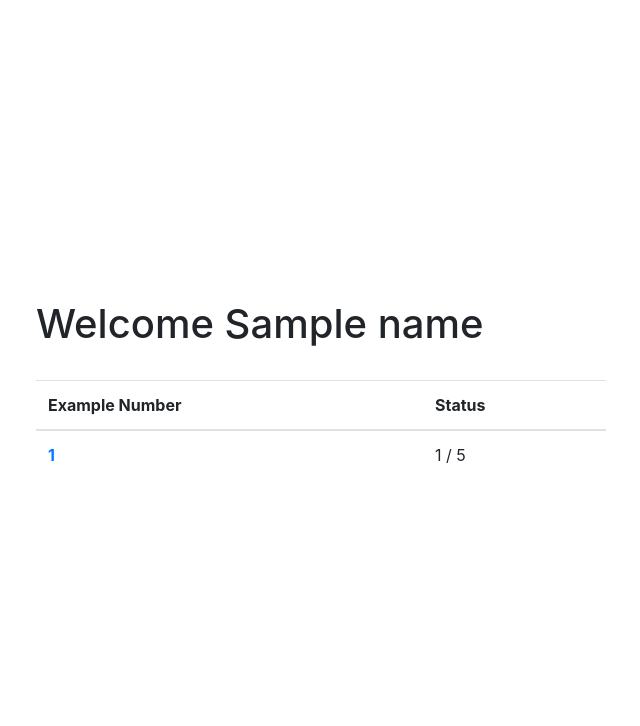
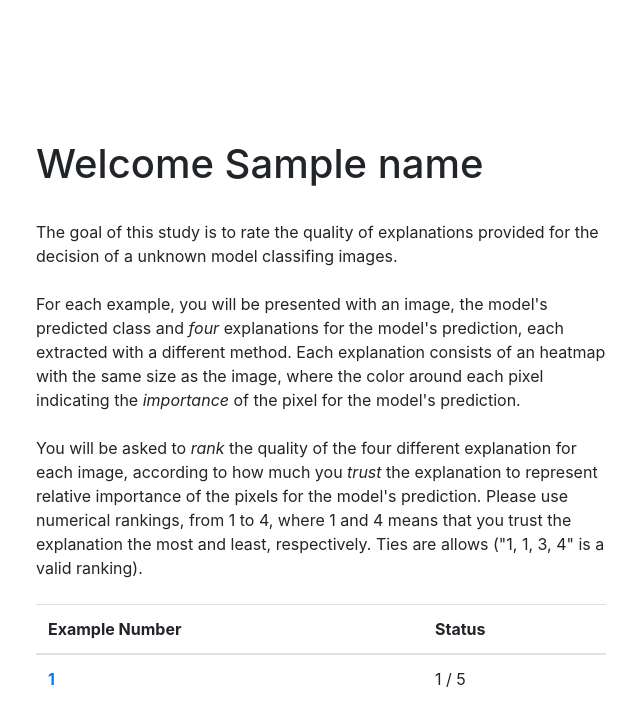
Before and after one commit to CoderPat/annotation-tool, a Python web app: template templates/dashboard.html in a window 1280 px wide. Shown: the top 726 px of the page, without its empty margins (319-959 px from the left). Run offline with Jinja, Linux system fonts and the light colour scheme; the template is opened without the code that fills it: most values are stand-ins (such as "Sample title", 1, 10 or a date in 2020).

Commit message:
update tool

```diff
--- a/db_utils.py
+++ b/db_utils.py
@@ -113,7 +113,7 @@ def check_and_update_examples(examples, explanations, randomize_explanations=Tru
     )
     existing_examples = cursor.fetchall()
     existing_examples = {example['name']: example for example in existing_examples}
-    for example_name, example_path, example_label, example_prediction in examples:
+    for example_name, example_path, example_prediction in examples:
         if example_name not in existing_examples:
             print(f"adding new example: {example_name}")
             if not explanations[example_name]:
@@ -122,8 +122,8 @@ def check_and_update_examples(examples, explanations, randomize_explanations=Tru
                 continue
 
             cursor.execute(
-                "INSERT INTO examples (name, path, label, prediction) VALUES (?, ?, ?, ?)",
-                (example_name, example_path, example_label, example_prediction)
+                "INSERT INTO examples (name, path, prediction) VALUES (?, ?, ?)",
+                (example_name, example_path, example_prediction)
             )
 
             example_id = cursor.lastrowid
--- a/schema.sql
+++ b/schema.sql
@@ -12,7 +12,6 @@ CREATE TABLE examples (
   id INTEGER PRIMARY KEY AUTOINCREMENT,
   name TEXT UNIQUE NOT NULL,
   path TEXT NOT NULL,
-  label TEXT NOT NULL,
   prediction TEXT NOT NULL
 );
 
--- a/templates/dashboard.html
+++ b/templates/dashboard.html
@@ -12,7 +12,7 @@
 .center {
   margin: 0;
   position: absolute;
-  top: 50%;
+  top: 30%;
   left: 50%;
   -ms-transform: translate(-50%, -50%);
   transform: translate(-50%, -50%);
@@ -30,6 +30,14 @@
     <div class="container center">
         <h1> Welcome {{ name}} </h1>
         <br>
+        The goal of this study is to rate the quality of explanations provided for the decision of a unknown model classifing images.
+        <br> <br>
+        For each example, you will be presented with an image, the model's predicted class and <i>four</i> explanations for the model's prediction, each extracted with a different method.
+        Each explanation consists of an heatmap with the same size as the image, where the color around each pixel indicating the <i>importance</i> of the pixel for the model's prediction.
+        <br> <br>
+        You will be asked to <i>rank</i> the quality of the four different explanation for each image, according to how much you <i>trust</i> the explanation to represent relative importance of the pixels for the model's prediction.
+        Please use numerical rankings, from 1 to 4, where 1 and 4 means that you trust the explanation the most and least, respectively. Ties are allows ("1, 1, 3, 4" is a valid ranking).
+        <br> <br>
         <table class="table">
         <thead>
             <tr>
--- a/templates/example.html
+++ b/templates/example.html
@@ -46,8 +46,7 @@
         </div>
         <br>
         <div class="text-center">
-        <h3> Label = {{ example.label }} </h3>
-        <h3> Prediction = {{ example.prediction }} </h3>
+        <h3> Model Prediction: {{ example.prediction }} </h3>
         </div>
         <form method="post">
         <!-- Email input -->
```
Also changed, not shown: app.py (+3 -4 lines).
